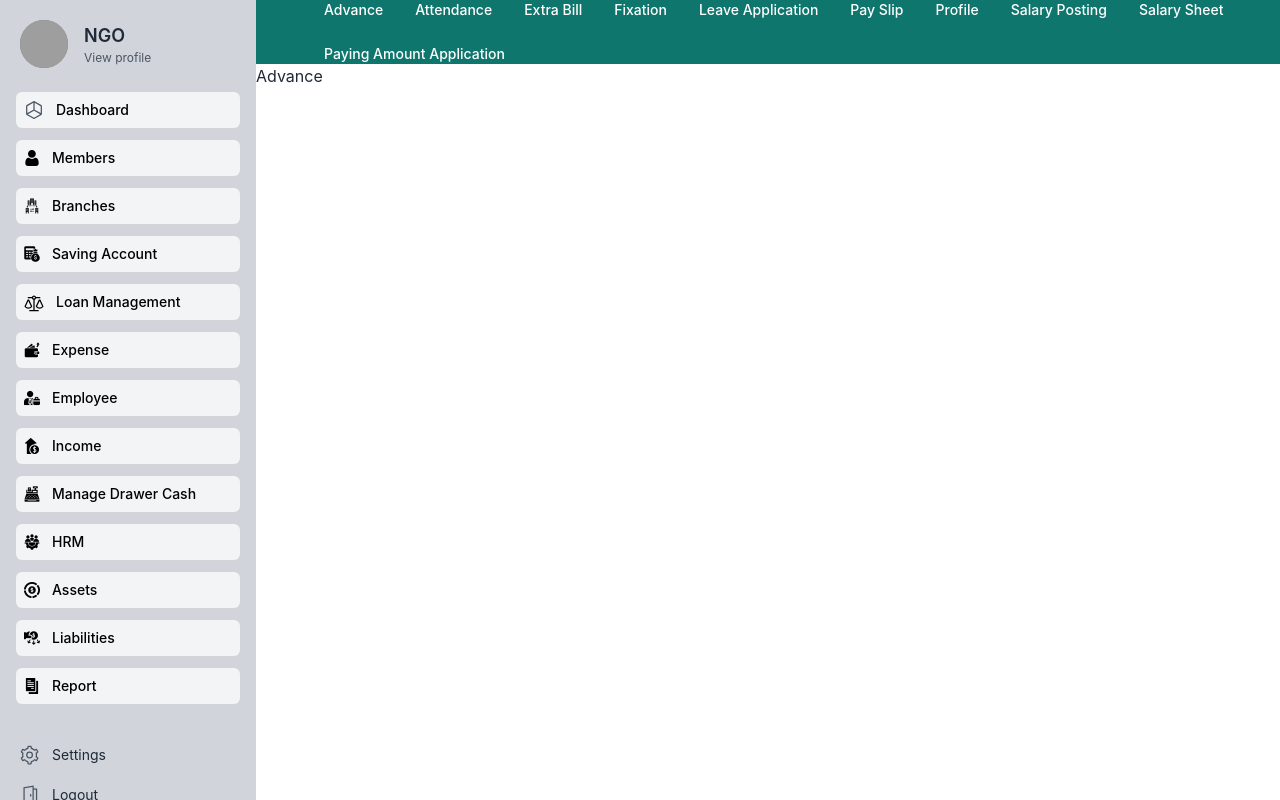
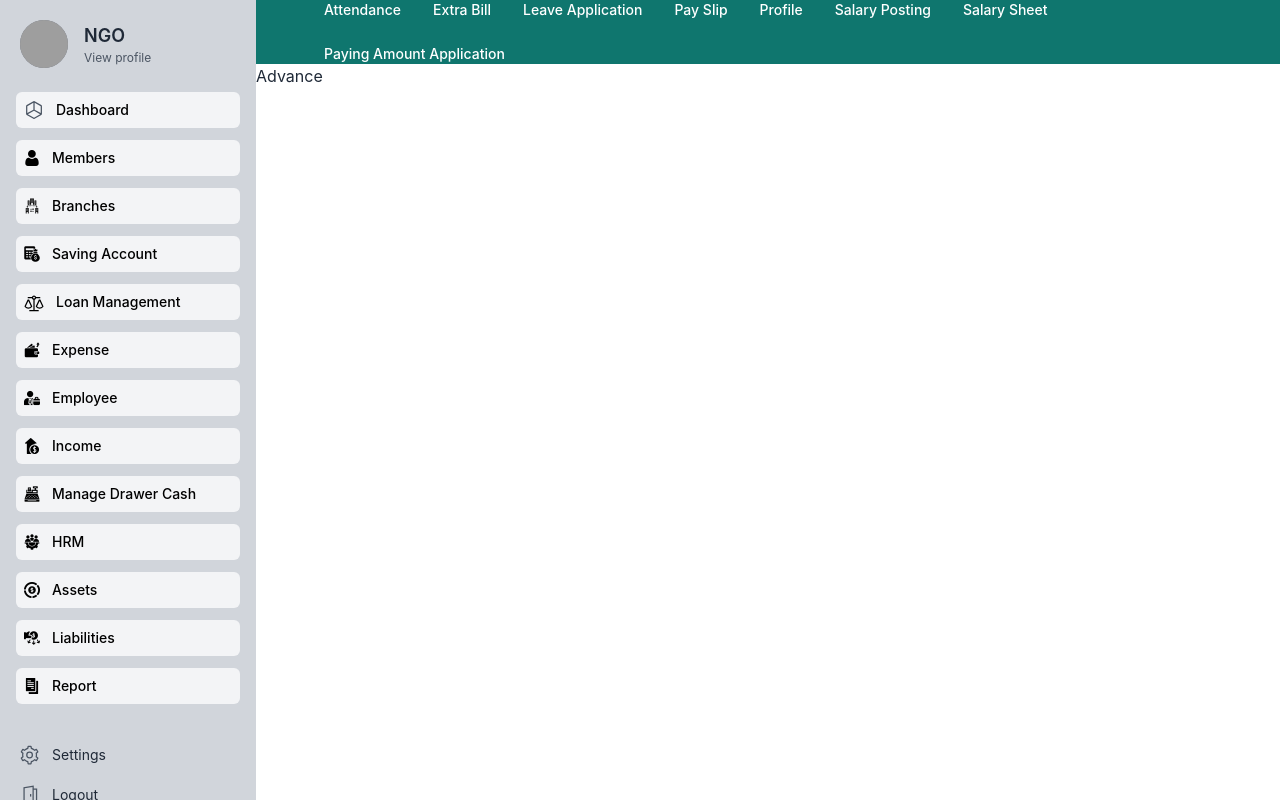
Before and after one commit to MDYeaminIslam/NGO_Project, a React (Vite) app: page /advance in a window 1280 px wide. Built offline with nearby package versions, Linux system fonts and the light colour scheme; grey boxes are pictures that could not be loaded.

Commit message:
hrm, advance and fixation removed

```diff
--- a/src/component/sidebar/SideNavbar.jsx
+++ b/src/component/sidebar/SideNavbar.jsx
@@ -5,6 +5,7 @@ const SideNavbar = () => {
 
 
         <div className="">
+
 
             <div className="hidden md:block w-full min-h-screen p-3 space-y-2  bg-gray-300 text-gray-800">
 
--- a/src/pages/HRM/HRMNav/HRMNav.jsx
+++ b/src/pages/HRM/HRMNav/HRMNav.jsx
@@ -112,9 +112,13 @@ const HRMNav = () => {
           <div className="hidden sm:block sm:ml-6">
             <div className="flex flex-wrap gap-2">
 
-              <Link to={'/advance'}>
-              <p className=" hover:bg-gray-700 hover:text-white px-3 py-2 rounded-md text-sm font-medium">Advance</p>
-              </Link>
+              {
+                /*
+                <Link to={'/advance'}>
+                <p className=" hover:bg-gray-700 hover:text-white px-3 py-2 rounded-md text-sm font-medium">Advance</p>
+                </Link>
+                */
+              }
 
               <Link to={'/attendance'}>
               <p className=" hover:bg-gray-700 hover:text-white px-3 py-2 rounded-md text-sm font-medium">Attendance</p>
@@ -124,9 +128,12 @@ const HRMNav = () => {
               <p className=" hover:bg-gray-700 hover:text-white px-3 py-2 rounded-md text-sm font-medium">Extra Bill</p>
               </Link>
 
+              {/*
               <Link to={'/fixation'}>
               <p className=" hover:bg-gray-700 hover:text-white px-3 py-2 rounded-md text-sm font-medium">Fixation</p>
               </Link>
+              */}
+
 
               <Link to={'/leave_application'}>
               <p className=" hover:bg-gray-700 hover:text-white px-3 py-2 rounded-md text-sm font-medium">Leave Application</p>
```
